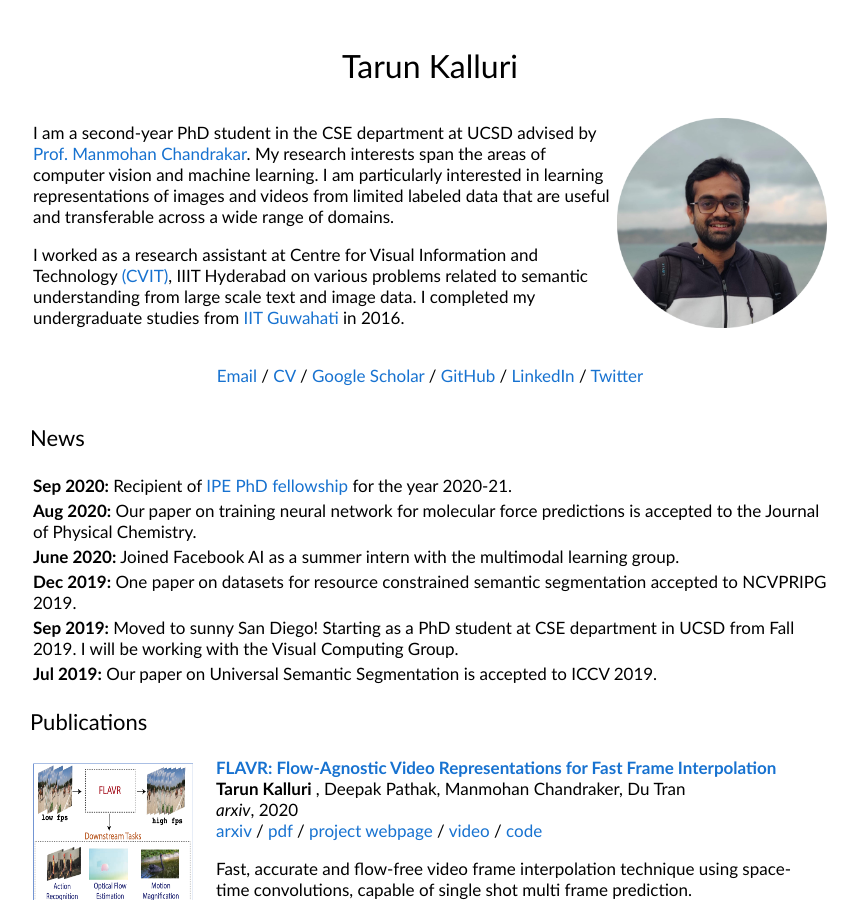
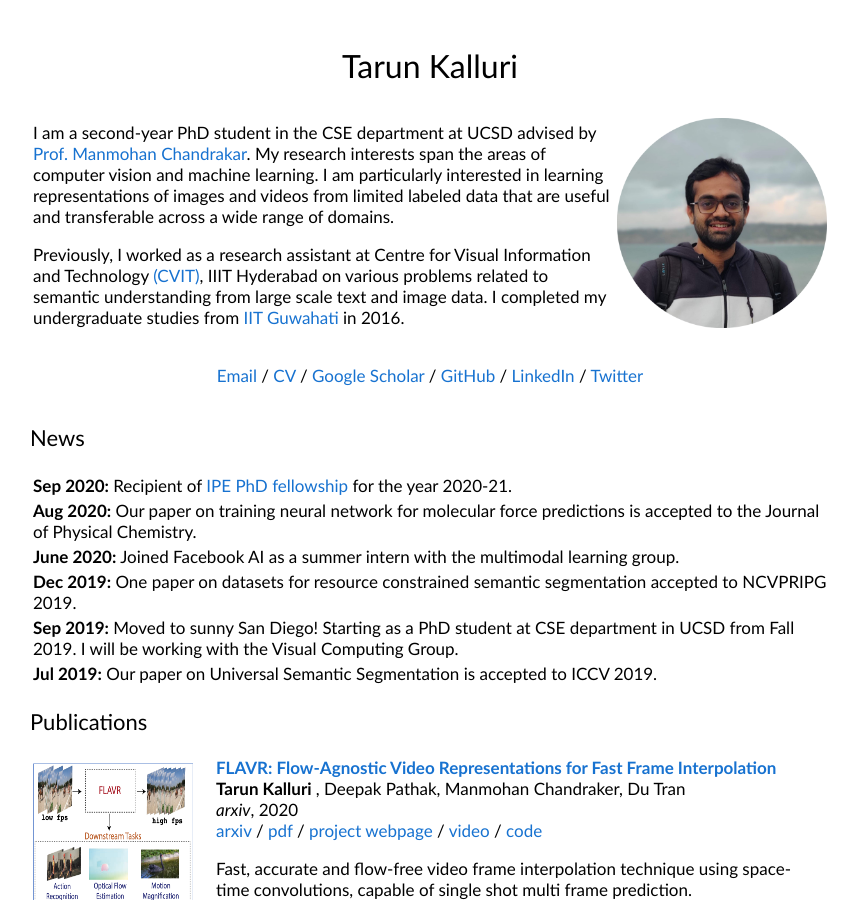
Before and after one commit to tarun005/tarun005.github.io, a Jekyll site: the page index.html, which Jekyll copies as it is, in a window 1280 px wide and 900 px high. Shown: the whole window, without its empty margins (210-1068 px from the left). Built offline with Jekyll 4.4.1, drawn with Linux system fonts in a browser that asks for light colours.

Commit message:
Updated CV

```diff
--- a/index.html
+++ b/index.html
@@ -36,11 +36,8 @@
 <p> I am a second-year PhD student in the CSE department at UCSD advised by <a href="http://cseweb.ucsd.edu/~mkchandraker/" target="_blank"> Prof. Manmohan Chandrakar</a>. My research interests span the areas of computer vision and machine learning. I am particularly interested in learning representations of images and videos from limited labeled data that are useful and transferable across a wide range of domains.
 <!-- <a href="http://jacobsschool.ucsd.edu/visualcomputing/" target="_blank">Our group</a> at UCSD works on a wider variety of problems in computer vision involving graphics, 3D reconstruction, material estimation and robotics. </p> -->
 
-<p> I worked as a research assistant at Centre for Visual Information and Technology <a href="https://cvit.iiit.ac.in/" target="_blank">(CVIT)</a>, IIIT Hyderabad on various problems related to semantic understanding from large scale text and image data. I completed my undergraduate studies from <a href="https://www.flickr.com/photos/112446132@N04/albums/72157639004852166" target="_blank"> IIT Guwahati </a> in 2016. </p>
+<p> Previously, I worked as a research assistant at Centre for Visual Information and Technology <a href="https://cvit.iiit.ac.in/" target="_blank">(CVIT)</a>, IIIT Hyderabad on various problems related to semantic understanding from large scale text and image data. I completed my undergraduate studies from <a href="https://www.flickr.com/photos/112446132@N04/albums/72157639004852166" target="_blank"> IIT Guwahati </a> in 2016. </p>
 
-<!-- <p> Even before that, I spent a year working as a data scientist at Oracle India, Bangalore. I completed my bachelors from <a href=
-	"https://www.flickr.com/photos/112446132@N04/albums/72157639004852166" target="_blank"> IIT Guwahati </a> in 2016, with a major in ECE and a minor in CSE. I did my bachelor's thesis on <i> energy harvesting in wireless networks </i>, a field that has kept me busy for long before I started pursuing deep learning. </p> -->
-<!-- </div>/.blurb -->
 
 </td>
 
```
